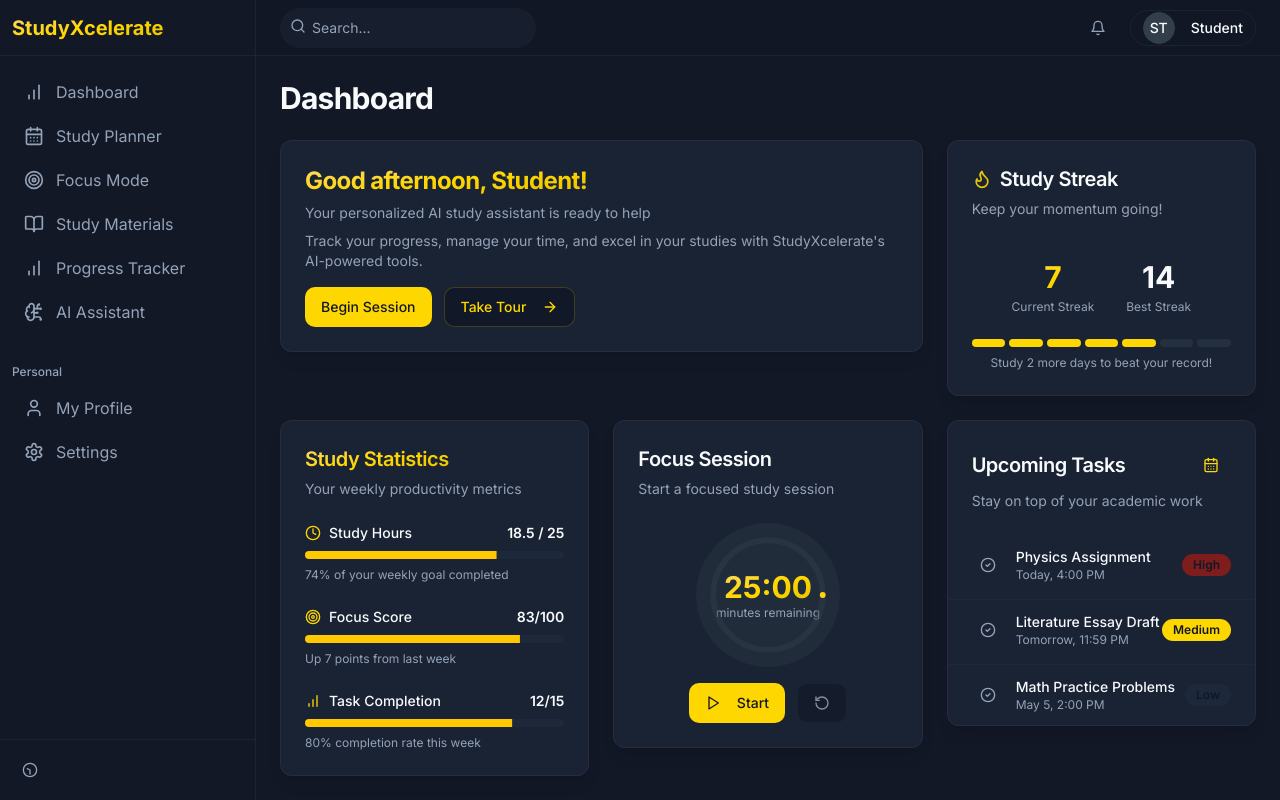
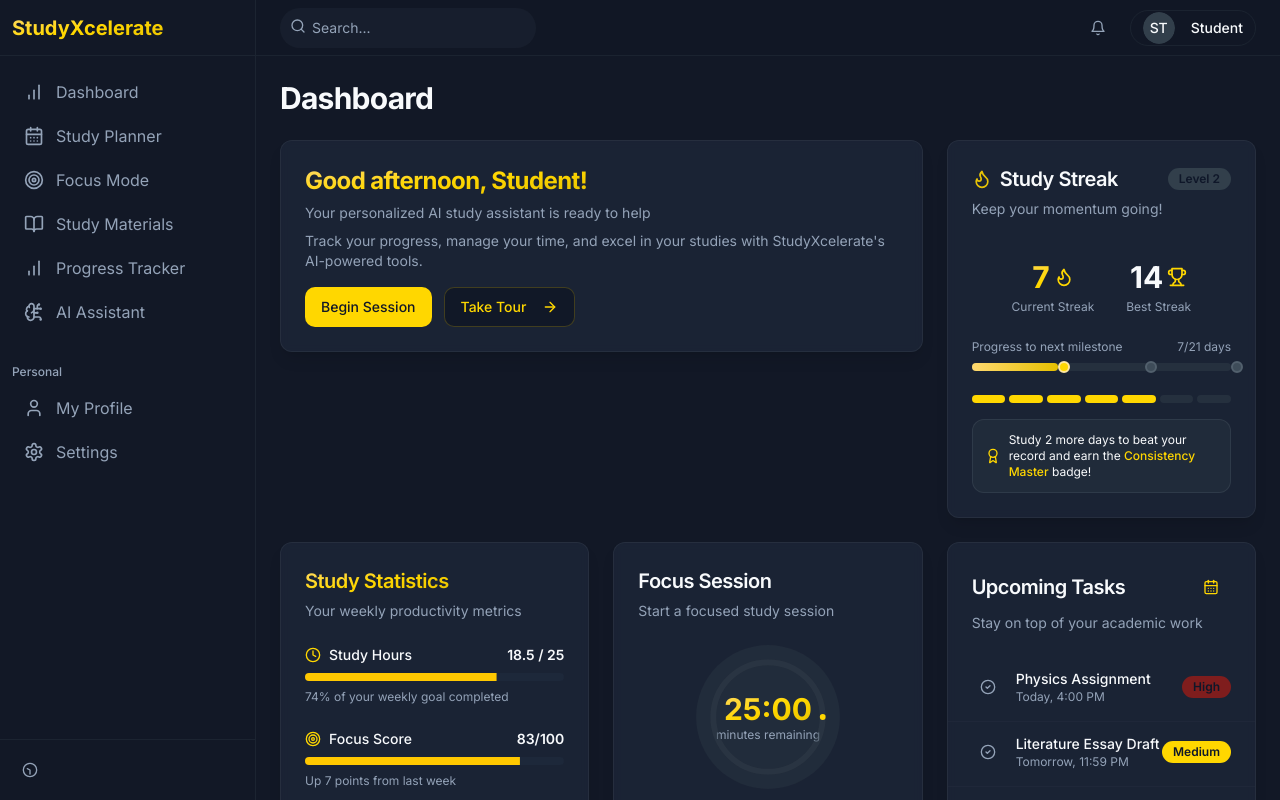
Before and after one commit to Fatin786/studyxcelerate, a React (Vite) app: page / in a window 1280 px wide. Shown: the top 800 px of the page. Built offline with nearby package versions, Linux system fonts and the light colour scheme.

Commit message:
Add gamification features
Implement features based on gamification principles to increase user engagement.

```diff
--- a/src/components/dashboard/StudyStreak.tsx
+++ b/src/components/dashboard/StudyStreak.tsx
@@ -1,29 +1,141 @@
 
+import { useState } from "react";
 import { Card, CardContent, CardDescription, CardHeader, CardTitle } from "@/components/ui/card";
-import { Flame } from "lucide-react";
+import { Flame, Trophy, Star, Award } from "lucide-react";
+import { Badge } from "@/components/ui/badge";
+import { Tooltip, TooltipContent, TooltipProvider, TooltipTrigger } from "@/components/ui/tooltip";
+import { useToast } from "@/hooks/use-toast";
 
 const StudyStreak = () => {
   const currentStreak = 7;
   const bestStreak = 14;
+  const { toast } = useToast();
+  const [showReward, setShowReward] = useState(false);
+
+  // Random reward when clicking on streak
+  const triggerRandomReward = () => {
+    const rewards = [
+      { title: "Bonus Points!", description: "+50 XP for maintaining your streak", variant: "default" },
+      { title: "Streak Defender!", description: "You've unlocked a streak shield", variant: "secondary" },
+      { title: "Focus Boost!", description: "Next focus session extended by 5 mins", variant: "outline" }
+    ];
+
+    // Variable reward schedule (30% chance)
+    if (Math.random() < 0.3) {
+      const reward = rewards[Math.floor(Math.random() * rewards.length)];
+      toast({
+        title: reward.title,
+        description: reward.description,
+        variant: "default",
+      });
+      setShowReward(true);
+      setTimeout(() => setShowReward(false), 2000);
+    }
+  };
+
+  // Calculate streak milestone progress
+  const nextMilestone = bestStreak + 7; // Next milestone is 7 days beyond best streak
+  const milestoneProgress = Math.min(100, (currentStreak / nextMilestone) * 100);
 
   return (
-    <Card className="bento-card">
+    <Card className="bento-card relative overflow-hidden">
+      {showReward && (
+        <div className="absolute inset-0 bg-gold-400/10 animate-pulse z-10 pointer-events-none"></div>
+      )}
+
       <CardHeader>
-        <div className="flex items-center gap-2">
-          <Flame className="h-5 w-5 text-gold-400 animate-pulse-gold" />
-          <CardTitle className="text-xl font-semibold">Study Streak</CardTitle>
+        <div className="flex items-center justify-between">
+          <div className="flex items-center gap-2">
+            <Flame className="h-5 w-5 text-gold-400 animate-pulse-gold" />
+            <CardTitle className="text-xl font-semibold">Study Streak</CardTitle>
+          </div>
+          <TooltipProvider>
+            <Tooltip>
+              <TooltipTrigger asChild>
+                <Badge
+                  className="bg-charcoal-800 hover:bg-charcoal-700 cursor-pointer"
+                  onClick={triggerRandomReward}
+                >
+                  Level 2
+                </Badge>
+              </TooltipTrigger>
+              <TooltipContent>
+                <p>Maintain 14 days to reach Level 3!</p>
+              </TooltipContent>
+            </Tooltip>
+          </TooltipProvider>
         </div>
         <CardDescription>Keep your momentum going!</CardDescription>
       </CardHeader>
+
       <CardContent className="pt-4">
         <div className="flex items-center justify-center gap-8">
-          <div className="text-center">
-            <div className="text-3xl font-bold text-gradient-gold">{currentStreak}</div>
+          <div
+            className="text-center cursor-pointer transition-transform hover:scale-105"
+            onClick={triggerRandomReward}
+          >
+            <div className="text-3xl font-bold text-gradient-gold flex items-center justify-center">
+              {currentStreak}
+              <Flame className="h-5 w-5 ml-1 text-gold-400" />
+            </div>
             <p className="text-xs text-muted-foreground mt-1">Current Streak</p>
           </div>
+
           <div className="text-center">
-            <div className="text-3xl font-bold">{bestStreak}</div>
+            <div className="text-3xl font-bold flex items-center justify-center">
+              {bestStreak}
+              <Trophy className="h-5 w-5 ml-1 text-gold-400" />
+            </div>
             <p className="text-xs text-muted-foreground mt-1">Best Streak</p>
+          </div>
+        </div>
+
+        {/* Progress visualization with achievements */}
+        <div className="mt-6 space-y-2">
+          <div className="flex items-center justify-between text-xs text-muted-foreground">
+            <span>Progress to next milestone</span>
+            <span>{currentStreak}/{nextMilestone} days</span>
+          </div>
+
+          <div className="relative">
+            <div className="h-2 bg-charcoal-800/50 rounded-full">
+              <div
+                className="h-full bg-gradient-to-r from-gold-300 to-gold-500 rounded-full transition-all duration-1000 ease-out"
+                style={{ width: `${milestoneProgress}%` }}
+              />
+            </div>
+
+            {/* Milestones on progress bar */}
+            <div className="absolute top-0 left-0 right-0 h-2">
+              {[7, 14, 21].map((milestone) => {
+                const position = (milestone / nextMilestone) * 100;
+                const achieved = currentStreak >= milestone;
+                return (
+                  <TooltipProvider key={milestone}>
+                    <Tooltip>
+                      <TooltipTrigger asChild>
+                        <div
+                          className={`absolute top-1/2 -translate-y-1/2 h-3 w-3 rounded-full border-2 transition-all duration-300 ${
+                            achieved ? 'bg-gold-400 border-gold-200' : 'bg-charcoal-700 border-charcoal-600'
+                          }`}
+                          style={{ left: `${position}%` }}
+                        />
+                      </TooltipTrigger>
+                      <TooltipContent>
+                        <div className="flex items-center gap-1">
+                          {achieved ? (
+                            <Star className="h-3 w-3 text-gold-400" />
+                          ) : (
+                            <Star className="h-3 w-3 text-muted-foreground" />
+                          )}
+                          <span>{milestone}-day milestone</span>
+                        </div>
+                      </TooltipContent>
+                    </Tooltip>
+                  </TooltipProvider>
+                );
+              })}
+            </div>
           </div>
         </div>
 
@@ -37,9 +149,15 @@ const StudyStreak = () => {
             />
           ))}
         </div>
-        <p className="text-xs text-muted-foreground text-center mt-2">
-          Study 2 more days to beat your record!
-        </p>
+
+        <div className="mt-4 bg-charcoal-800/30 p-3 rounded-lg border border-charcoal-700/50">
+          <div className="flex items-center gap-2">
+            <Award className="h-4 w-4 text-gold-400 flex-shrink-0" />
+            <p className="text-xs">
+              Study 2 more days to beat your record and earn the <span className="text-gold-400 font-medium">Consistency Master</span> badge!
+            </p>
+          </div>
+        </div>
       </CardContent>
     </Card>
   );
```
